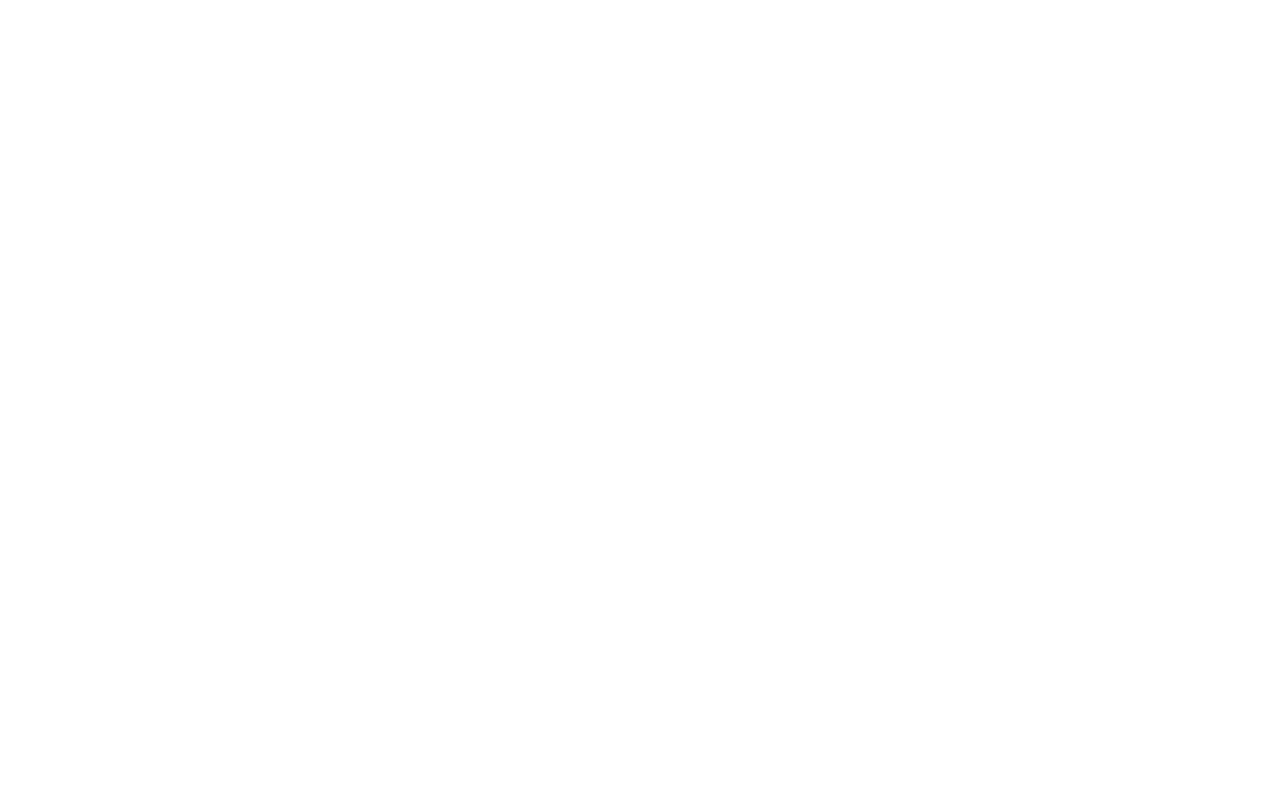
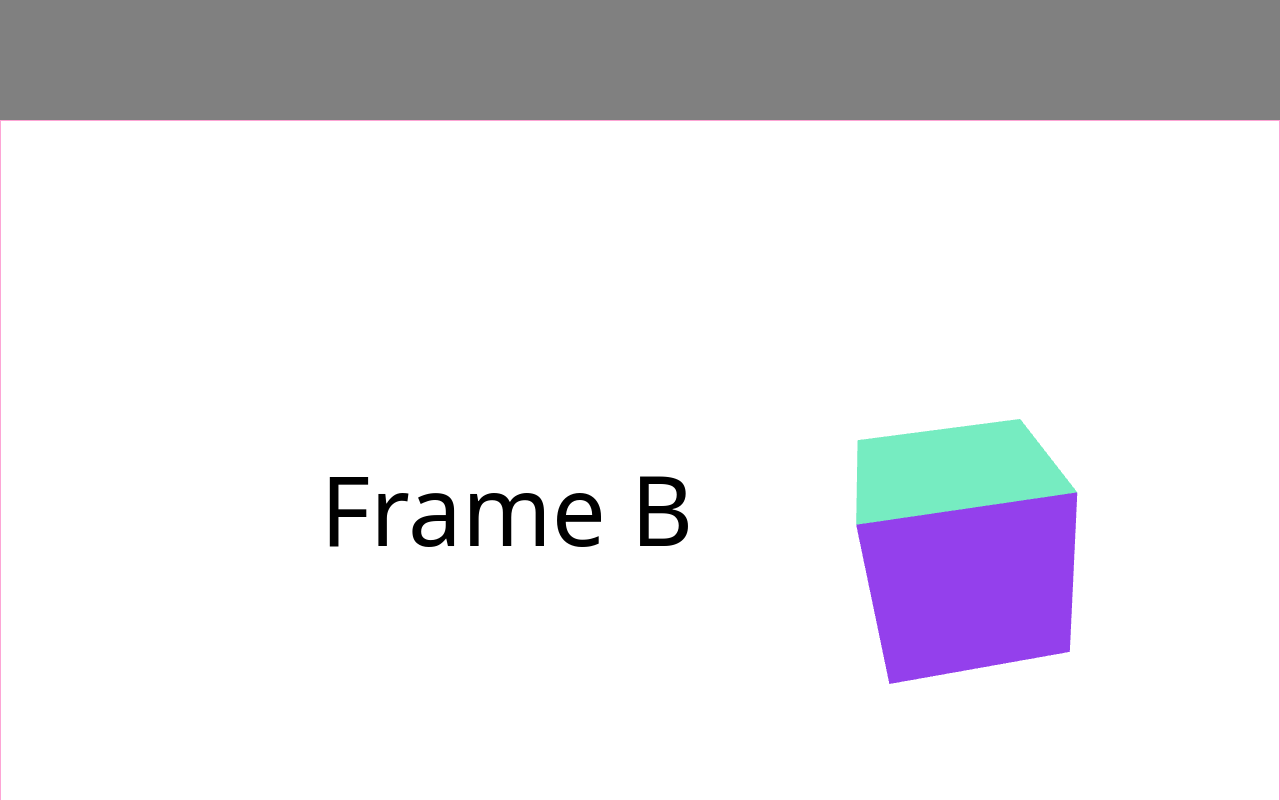
Before and after one commit to ds-josh/cms_embed_test, a React (Vite) app in the folder cms_embed_test/: page / in a window 1280 px wide. Shown: the part 680-1480 px from the top of the page. Built offline with nearby package versions, Linux system fonts and the light colour scheme.

Commit message:
sticky test added

```diff
--- a/cms_embed_test/index.html
+++ b/cms_embed_test/index.html
@@ -7,7 +7,12 @@
 		<title>CMS Embed Test</title>
 	</head>
 	<body>
-		<div id="animation1"></div>
+		<div style="width: 100vw; height: 50rem; background-color: gray"></div>
+		<div>
+			<div><div id="animation1"></div></div>
+		</div>
+
+		<div style="width: 100vw; height: 50rem; background-color: gray"></div>
 		<script type="module" src="/src/main.tsx"></script>
 	</body>
 </html>
--- a/cms_embed_test/src/App.tsx
+++ b/cms_embed_test/src/App.tsx
@@ -1,18 +1,26 @@
-import { useScroll } from "motion/react";
+import { motion, useScroll } from "motion/react";
 import { Prose } from "./components/Prose";
 import { Cube } from "./components/Cube";
+import { useRef } from "react";
 
 function App() {
-	const { scrollYProgress } = useScroll();
+	const scrollRef = useRef(null!);
+
+	const { scrollYProgress } = useScroll({
+		target: scrollRef,
+		offset: ["start start", "end end"],
+	});
 
 	return (
-		<div className="w-full h-[300vh] bg-white">
-			<div className="w-1/2 h-screen fixed flex items-center justify-center">
-				<Prose scrollProgress={scrollYProgress} />
-			</div>
-			<div className="w-1/2 h-screen fixed left-1/2">
-				<Cube scrollProgress={scrollYProgress} />
-			</div>
+		<div ref={scrollRef} className="w-full h-[300vh] top-0">
+			<motion.div className="w-full h-[100vh] border-1 border-pink-300 sticky top-0 flex">
+				<div className="flex-1 h-screen flex items-center justify-center">
+					<Prose scrollProgress={scrollYProgress} />
+				</div>
+				<div className="flex-1 h-screen">
+					<Cube scrollProgress={scrollYProgress} />
+				</div>
+			</motion.div>
 		</div>
 	);
 }
```
Also changed, not shown: 6 other files (tests, documents, lock files or other folders).
